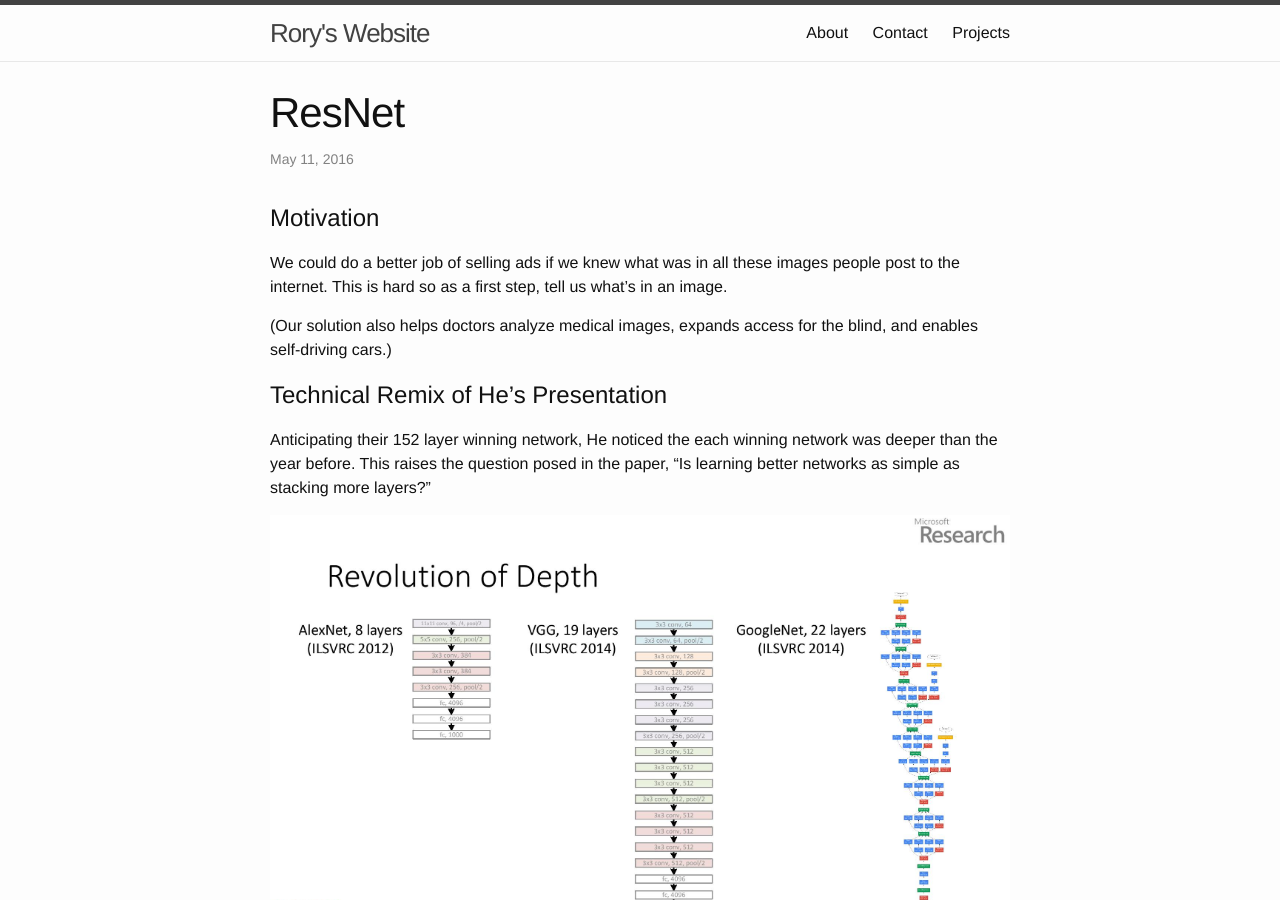
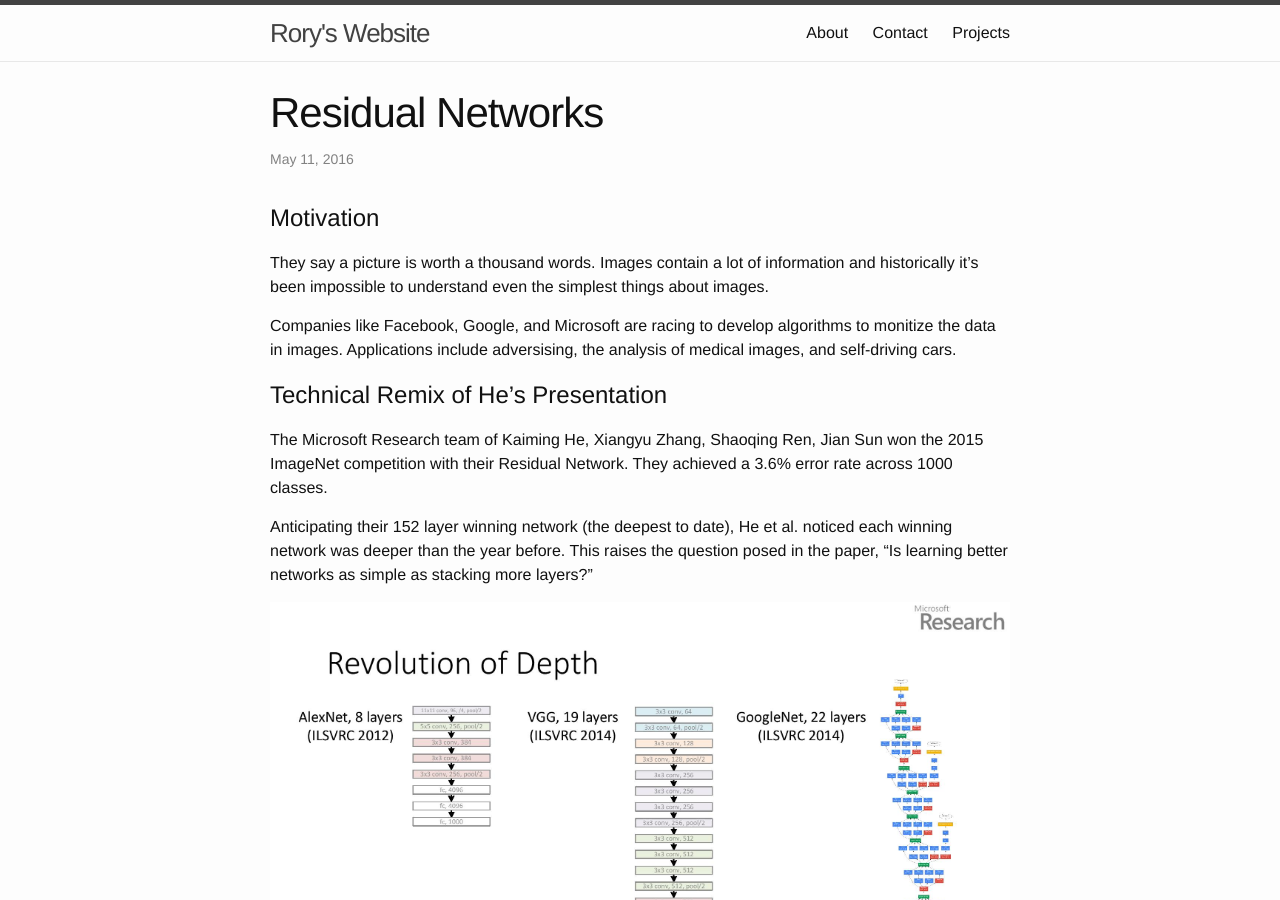
Before and after one commit to roryhr/roryhr.github.io, a Jekyll site: the page built from _posts/2016-05-11-resnet.md, in a window 1280 px wide and 900 px high. Built offline with Jekyll 4.4.1, drawn with Linux system fonts in a browser that asks for light colours; some of the changed text lies outside the part shown.

Commit message:
edit resnet

```diff
--- a/_posts/2016-05-11-resnet.md
+++ b/_posts/2016-05-11-resnet.md
@@ -1,21 +1,27 @@
 ---
 layout: post
-title:  "ResNet"
+title:  "Residual Networks"
 date:   2016-05-11
 categories: neural networks
 ---
 # Motivation
 
-We could do a better job of selling ads if we knew what was in all these
-images people post to the internet.
-This is hard so as a first step, tell us what's in an image.
+They say a picture is worth a thousand words.
+Images contain a lot of information and historically it's been impossible
+to understand even the simplest things about images.
 
-(Our solution also helps doctors analyze medical images,
-expands access for the blind, and enables self-driving cars.)
+
+Companies like Facebook, Google, and Microsoft are racing to develop
+algorithms to monitize the data in images.
+Applications include adversising, the analysis of medical images, and self-driving cars.
 
 # Technical Remix of He's Presentation
 
-Anticipating their 152 layer winning network, He noticed the each winning network
+The Microsoft Research team of Kaiming He, Xiangyu Zhang, Shaoqing Ren, Jian Sun
+won the 2015 ImageNet competition with their Residual Network. They achieved
+a 3.6% error rate across 1000 classes.
+
+Anticipating their 152 layer winning network (the deepest to date), He et al. noticed each winning network
 was deeper than the year before.
 This raises the question posed in the paper, "Is learning better networks as simple as stacking
 more layers?"
@@ -40,7 +46,11 @@ In a residual network the weights learn H(x)-x.
 
 ![ImageNet Presentation Slide 17](/images/ilsvrc2015_he-017.jpg)
 
+# Not too deep enough
 
+If deeper models are better, why stop at 152 layers?
+The authors tried an "agressively deep" model with 1202 layers
+but it's error was higher.
 
 # Code
 
```
Also changed, not shown: other parts of _posts/2016-05-11-resnet.md (+1 -1 lines).
